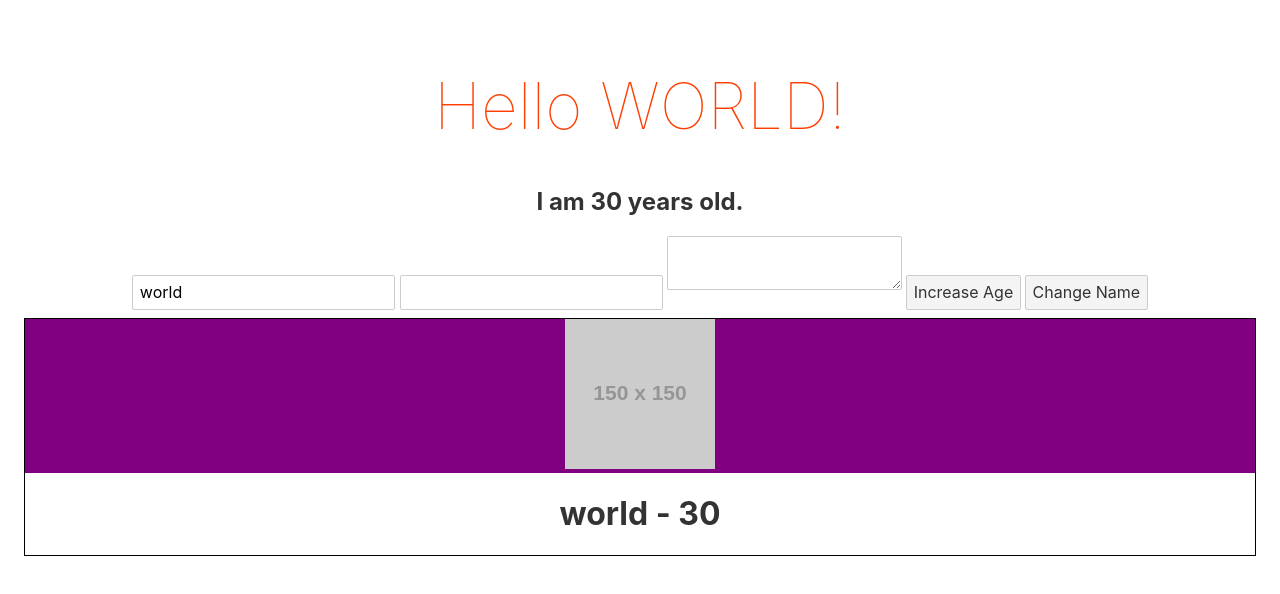
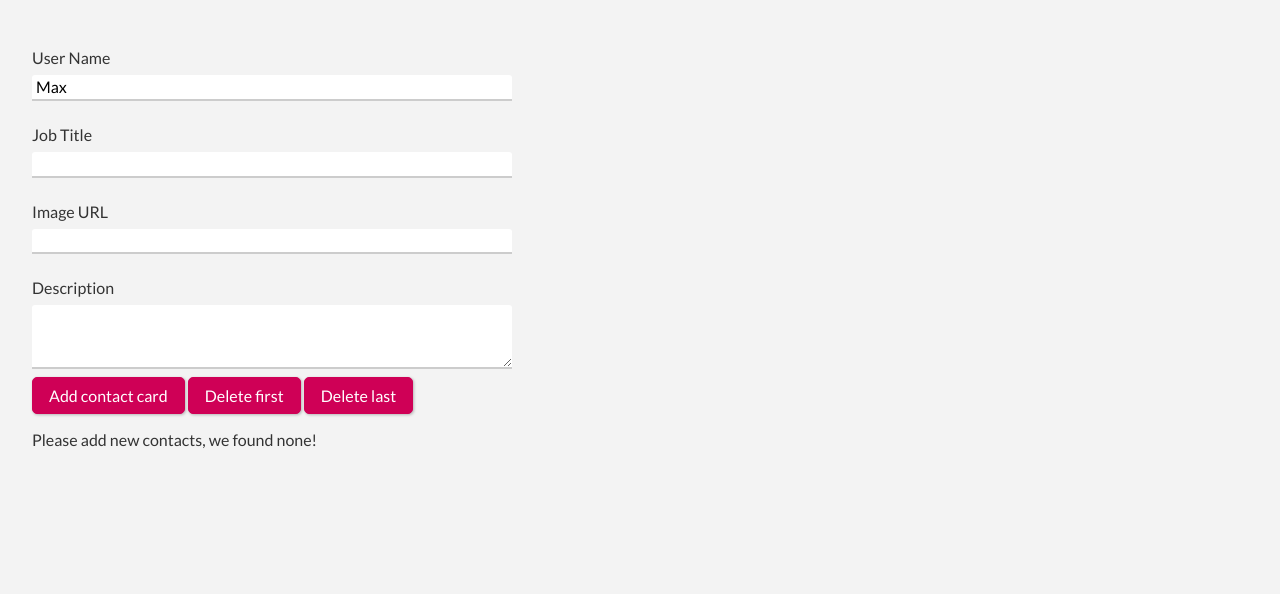
Before and after one commit to 8ctopotamus/svelte-sandbox, a Svelte app in the folder basics/: page / in a window 1280 px wide. Shown: the top 594 px of the page. Built offline with nearby package versions, Linux system fonts and the light colour scheme.

Commit message:
starter code for conditionals section

```diff
--- a/basics/public/global.css
+++ b/basics/public/global.css
@@ -1,63 +1,65 @@
-html, body {
+@import url('https://fonts.googleapis.com/css?family=Lato|Roboto+Slab');
+
+* {
+  box-sizing: border-box;
+}
+
+html,
+body {
   position: relative;
   width: 100%;
   height: 100%;
+  font-family: 'Lato', sans-serif;
 }
 
 body {
   color: #333;
   margin: 0;
-	padding: 8px;
-	box-sizing: border-box;
-	font-family: -apple-system, BlinkMacSystemFont, "Segoe UI", Roboto, Oxygen-Sans, Ubuntu, Cantarell, "Helvetica Neue", sans-serif;
+  padding: 2rem;
+  background: #f3f3f3;
 }
 
-a {
-	color: rgb(0,100,200);
-	text-decoration: none;
+button {
+  font: inherit;
+  border: 1px solid #cf0056;
+  background: #cf0056;
+  padding: 0.5rem 1rem;
+  color: white;
+  border-radius: 5px;
+  box-shadow: 1px 1px 3px rgba(0, 0, 0, 0.26);
+  cursor: pointer;
 }
 
-a:hover {
-	text-decoration: underline;
+button:hover,
+button:active {
+  background: #e40763;
+  border-color: #e40763;
+  box-shadow: 1px 1px 8px rgba(77, 51, 51, 0.26);
 }
 
-a:visited {
-	color: rgb(0,80,160);
+input, textarea {
+  display: block;
+  width: 100%;
+  font: inherit;
+  border: none;
+  border-bottom: 2px solid #ccc;
+  border-radius: 3px 3px 0 0;
+  background: white;
+  padding: 0.15rem 0.25rem;
+  transition: border-color 0.1s ease-out;
+}
+
+input:focus,
+textarea:focus {
+  border-color: #e40763;
+  outline: none;
 }
 
 label {
   display: block;
+  margin: 0.5rem 0;
 }
 
-input, button, select, textarea {
-	font-family: inherit;
-	font-size: inherit;
-	-webkit-padding: 0.4em 0;
-	padding: 0.4em;
-	margin: 0 0 0.5em 0;
-	box-sizing: border-box;
-	border: 1px solid #ccc;
-	border-radius: 2px;
+.form-control {
+  padding: 0.5rem 0;
 }
-
-input:disabled {
-	color: #ccc;
-}
-
-button {
-	color: #333;
-	background-color: #f4f4f4;
-	outline: none;
-}
-
-button:disabled {
-	color: #999;
-}
-
-button:not(:disabled):active {
-	background-color: #ddd;
-}
-
-button:focus {
-	border-color: #666;
-}
--- a/basics/public/index.html
+++ b/basics/public/index.html
@@ -1,18 +1,16 @@
-<!DOCTYPE html>
-<html lang="en">
+<!doctype html>
+<html>
 <head>
-	<meta charset='utf-8'>
-	<meta name='viewport' content='width=device-width,initial-scale=1'>
+	<meta charset='utf8'>
+	<meta name='viewport' content='width=device-width'>
 
 	<title>Svelte app</title>
 
-	<link rel='icon' type='image/png' href='/favicon.png'>
-	<link rel='stylesheet' href='/global.css'>
-	<link rel='stylesheet' href='/build/bundle.css'>
-
-	<script defer src='/build/bundle.js'></script>
+	<link rel='stylesheet' href='global.css'>
+	<link rel='stylesheet' href='build/bundle.css'>
 </head>
 
 <body>
+	<script src='build/bundle.js'></script>
 </body>
 </html>
--- a/basics/src/App.svelte
+++ b/basics/src/App.svelte
@@ -1,69 +1,85 @@
 <script>
-	import ContactCard from './ContactCard.svelte'
+import ContactCard from "./ContactCard.svelte";
 
-	export let name;
-	let age = 30
-	let jobTitle = ''
-	let description = ''
-	let imageURL = 'https://via.placeholder.com/150'
+  let name = "Max";
+  let title = "";
+  let image = "";
+  let description = "";
+  let formState = "valid";
 
-	$: uppercaseName = name.toUpperCase()
+  let createdContacts = [];
 
-	$: console.log(name)
+  function addContact() {
+    if(name.trim().length == 0 || title.trim().length == 0 ||
+        image.trim() == 0 || description.trim().length == 0) {
+          formState = "invalid";
+          return;
+    }
+    let createdContact = {
+      id: Math.random(),
+      name: name,
+      jobTitle: title,
+      imageUrl: image,
+      desc: description
+    };
 
-	$: if (age === 33) {
-		console.log('Label statement condition ran')
-	}
+    // push doesn't work to update arrays!
+    createdContacts = [...createdContacts, createdContact];
+    formState = "done";
+  }
 
-	function incrementAge() {
-		age += 1
-	}
+  function deleteFirst() {
+    createdContacts = createdContacts.slice(1);
+  }
 
-	function changeName(e) {
-		name = e.target.value
-	}
+  function deleteLast() {
+    createdContacts = createdContacts.slice(0, -1);
+
+  }
+
 </script>
 
-<main>
-	<h1>Hello {uppercaseName}!</h1>
-	<h2>I am {age} years old.</h2>
+<style>
+  #form {
+    width: 30rem;
+    max-width: 100%;
+  }
+</style>
 
-	<!-- <input value={name} on:input={changeName} type="text"  /> -->
-	<input bind:value={name} type="text"  />
-	<input bind:value={jobTitle} type="text" />
-	<textarea bind:value={description}></textarea>
+<div id="form">
+  <div class="form-control">
+    <label for="userName">User Name</label>
+    <input type="text" bind:value={name} id="userName" />
+  </div>
+  <div class="form-control">
+    <label for="jobTitle">Job Title</label>
+    <input type="text" bind:value={title} id="jobTitle" />
+  </div>
+  <div class="form-control">
+    <label for="image">Image URL</label>
+    <input type="text" bind:value={image} id="image" />
+  </div>
+  <div class="form-control">
+    <label for="desc">Description</label>
+    <textarea rows="3" bind:value={description} id="desc" />
+  </div>
+</div>
 
-	<button on:click="{incrementAge}">Increase Age</button>
-	<button on:click="{changeName}" value="Cool">Change Name</button>
+<!-- every time I click, add a new contact card (if form is valid!) -->
+<button on:click|once={addContact}>Add contact card</button>
+<button on:click={deleteFirst}>Delete first</button>
+<button on:click={deleteLast}>Delete last</button>
 
-	<ContactCard
-		name={name}
-		age={age}
-		jobTitle={jobTitle}
-		{description}
-		imageURL={imageURL}
-	/>
-		<!-- imageURL={imageURL} -->
 
-</main>
+{#if formState === "invalid"}
+  <p>Invalid input!</p>
+{/if}
 
-<style>
-	main {
-		text-align: center;
-		padding: 1em;
-		max-width: 240px;
-		margin: 0 auto;
-	}
-
-	h1 {
-		color: #ff3e00;
-		font-size: 4em;
-		font-weight: 100;
-	}
-
-	@media (min-width: 640px) {
-		main {
-			max-width: none;
-		}
-	}
-</style>
+{#each createdContacts as contact, currentIndex (contact.id)}
+  <h2>{currentIndex + 1}</h2>
+  <ContactCard userName={contact.name}
+    jobTitle={contact.jobTitle} description={contact.desc}
+    userImage={contact.imageUrl} />
+{:else}
+  <p>Please add new contacts, we found none!</p>
+{/each}
--- a/basics/src/ContactCard.svelte
+++ b/basics/src/ContactCard.svelte
@@ -1,35 +1,80 @@
 <script>
-  export let name
-  export let age
-  export let jobTitle
-  export let description
-  export let imageURL
+  export let userName;
+  export let jobTitle;
+  export let description;
+  export let userImage;
 </script>
 
-<div class="card">
+<style>
+  .contact-card {
+    box-shadow: 0 2px 8px rgba(0, 0, 0, 0.26);
+    max-width: 30rem;
+    border-radius: 5px;
+    margin: 1rem 0;
+    background: white;
+  }
+
+  header {
+    display: flex;
+    justify-content: space-between;
+    align-items: center;
+    height: 7rem;
+  }
+
+  .thumb {
+    width: 33%;
+    height: 100%;
+  }
+
+  .thumb-placeholder {
+    background: #ccc;
+  }
+
+  img {
+    width: 100%;
+    height: 100%;
+    object-fit: cover;
+  }
+
+  .user-data {
+    width: 67%;
+    display: flex;
+    flex-direction: column;
+    justify-content: center;
+    padding-left: 1rem;
+  }
+
+  h1 {
+    font-size: 1.25rem;
+    font-family: "Roboto Slab", sans-serif;
+    margin: 0.5rem 0;
+  }
+
+  h2 {
+    font-size: 1rem;
+    font-weight: normal;
+    color: #5a5a5a;
+    margin: 0;
+    margin-bottom: 0.5rem;
+  }
+
+  .description {
+    border-top: 1px solid #ccc;
+    padding: 1rem;
+  }
+</style>
+
+<div class="contact-card">
   <header>
-    <div class="thumbnail" class:has-src={imageURL}>
-      <img src={imageURL} alt={name} />
+    <div class="thumb" class:thumb-placeholder="{!userImage}">
+      <img src={userImage} alt={userName} />
     </div>
-    <div>
-      <h1>{name} - {age}</h1>
+    <div class="user-data">
+      <h1>{userName}</h1>
       <h2>{jobTitle}</h2>
     </div>
   </header>
-  <div>
-    <p>{@html description}</p>
+  <div class="description">
+    <p>{description}</p>
   </div>
 </div>
-
-<style>
-  .card {
-    border: 1px solid black;
-  }
-  .thumbnail {
-    background: #ccc;
-    min-height: 150px;
-  }
-  .has-src {
-    background: purple;
-  }
-</style>
```
Lines whose indentation alone changed are shown as unchanged.
